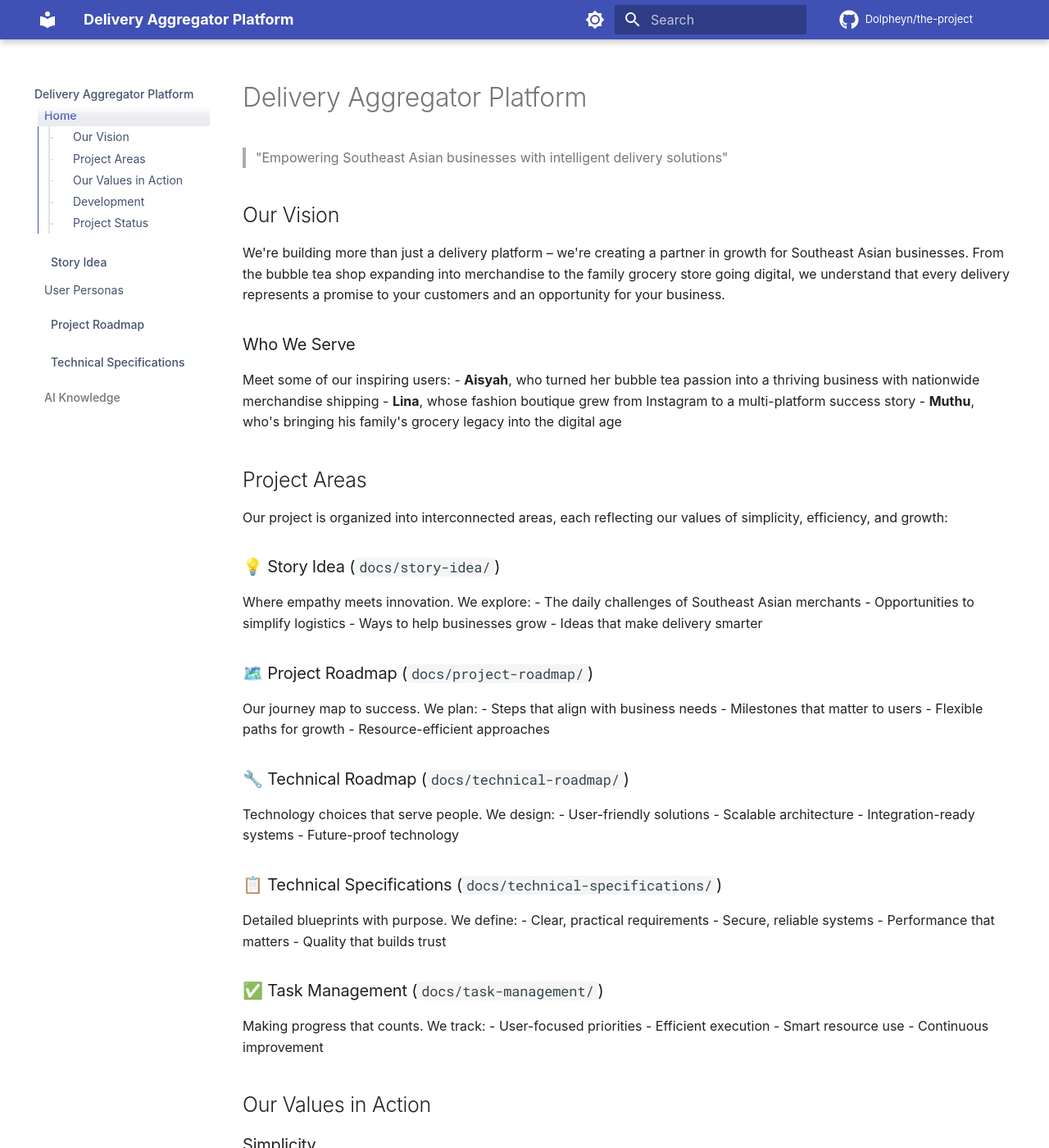
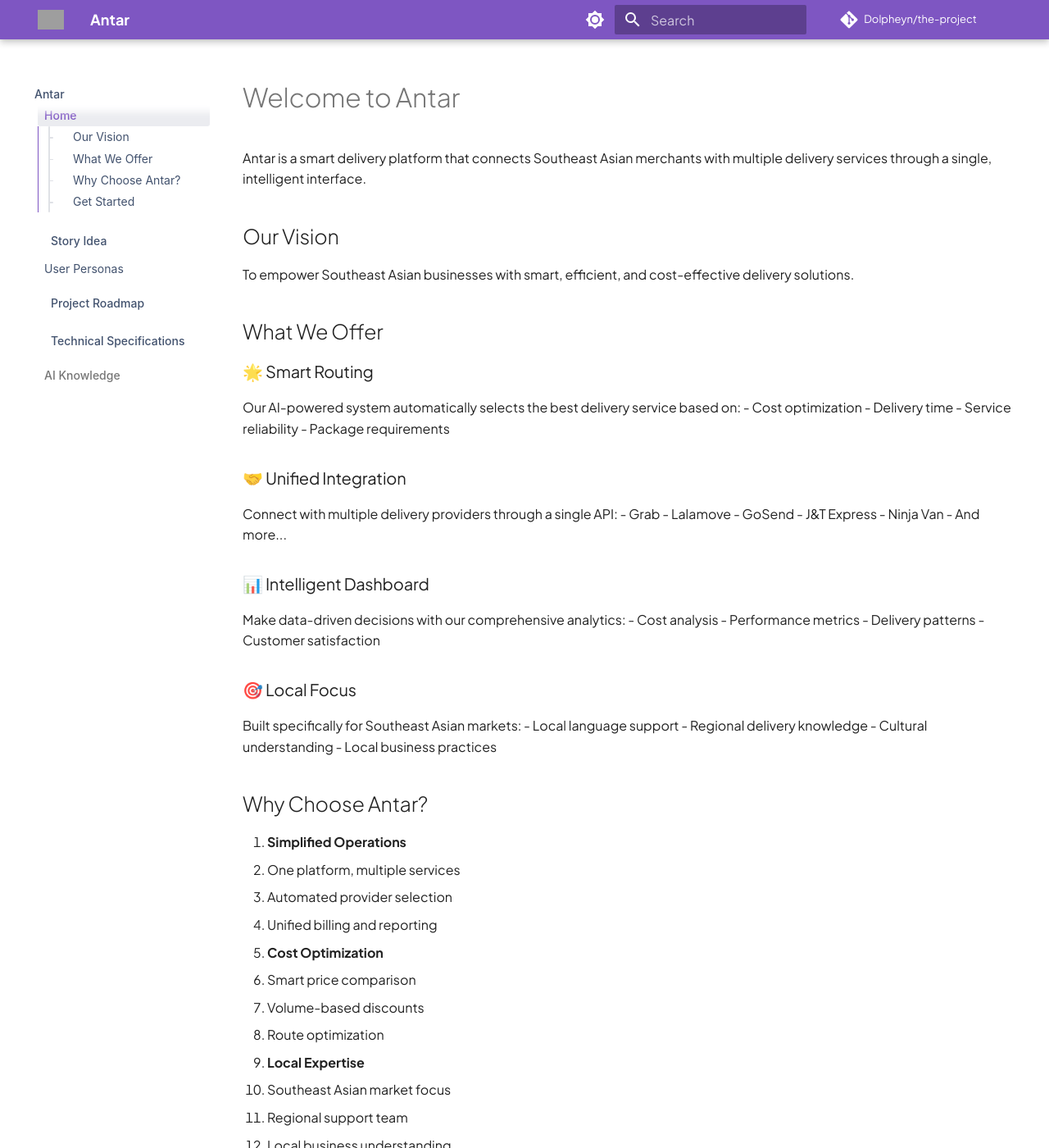
Before and after one commit to Dolpheyn/antar, an MkDocs documentation site: the page built from docs/index.md, in a window 1280 px wide and 1400 px high. Shown: the whole window at 82% size. Built offline with MkDocs 1.6.1 and Material for MkDocs 9.7.7, drawn with Linux system fonts in a browser that asks for light colours; some web fonts are replaced; comment, search, counter and statistics services are not loaded; some of the changed text lies outside the part shown; grey boxes are pictures that could not be loaded.

Commit message:
feat: rebrand to Antar

````diff
--- a/docs/index.md
+++ b/docs/index.md
@@ -1,106 +1,69 @@
-# Delivery Aggregator Platform
+# Welcome to Antar
 
-> "Empowering Southeast Asian businesses with intelligent delivery solutions"
+Antar is a smart delivery platform that connects Southeast Asian merchants with multiple delivery services through a single, intelligent interface.
 
 ## Our Vision
 
-We're building more than just a delivery platform – we're creating a partner in growth for Southeast Asian businesses. From the bubble tea shop expanding into merchandise to the family grocery store going digital, we understand that every delivery represents a promise to your customers and an opportunity for your business.
+To empower Southeast Asian businesses with smart, efficient, and cost-effective delivery solutions.
 
-### Who We Serve
+## What We Offer
 
-Meet some of our inspiring users:
-- **Aisyah**, who turned her bubble tea passion into a thriving business with nationwide merchandise shipping
-- **Lina**, whose fashion boutique grew from Instagram to a multi-platform success story
-- **Muthu**, who's bringing his family's grocery legacy into the digital age
+### 🌟 Smart Routing
+Our AI-powered system automatically selects the best delivery service based on:
+- Cost optimization
+- Delivery time
+- Service reliability
+- Package requirements
 
-## Project Areas
+### 🤝 Unified Integration
+Connect with multiple delivery providers through a single API:
+- Grab
+- Lalamove
+- GoSend
+- J&T Express
+- Ninja Van
+- And more...
 
-Our project is organized into interconnected areas, each reflecting our values of simplicity, efficiency, and growth:
+### 📊 Intelligent Dashboard
+Make data-driven decisions with our comprehensive analytics:
+- Cost analysis
+- Performance metrics
+- Delivery patterns
+- Customer satisfaction
 
-### 💡 Story Idea (`docs/story-idea/`)
-Where empathy meets innovation. We explore:
-- The daily challenges of Southeast Asian merchants
-- Opportunities to simplify logistics
-- Ways to help businesses grow
-- Ideas that make delivery smarter
+### 🎯 Local Focus
+Built specifically for Southeast Asian markets:
+- Local language support
+- Regional delivery knowledge
+- Cultural understanding
+- Local business practices
 
-### 🗺️ Project Roadmap (`docs/project-roadmap/`)
-Our journey map to success. We plan:
-- Steps that align with business needs
-- Milestones that matter to users
-- Flexible paths for growth
-- Resource-efficient approaches
+## Why Choose Antar?
 
-### 🔧 Technical Roadmap (`docs/technical-roadmap/`)
-Technology choices that serve people. We design:
-- User-friendly solutions
-- Scalable architecture
-- Integration-ready systems
-- Future-proof technology
+1. **Simplified Operations**
+   - One platform, multiple services
+   - Automated provider selection
+   - Unified billing and reporting
 
-### 📋 Technical Specifications (`docs/technical-specifications/`)
-Detailed blueprints with purpose. We define:
-- Clear, practical requirements
-- Secure, reliable systems
-- Performance that matters
-- Quality that builds trust
+2. **Cost Optimization**
+   - Smart price comparison
+   - Volume-based discounts
+   - Route optimization
 
-### ✅ Task Management (`docs/task-management/`)
-Making progress that counts. We track:
-- User-focused priorities
-- Efficient execution
-- Smart resource use
-- Continuous improvement
+3. **Local Expertise**
+   - Southeast Asian market focus
+   - Regional support team
+   - Local business understanding
 
-## Our Values in Action
+4. **Advanced Technology**
+   - AI-powered decisions
+   - Real-time tracking
+   - Predictive analytics
 
-### Simplicity
-- Clean, intuitive interfaces
-- Straightforward workflows
-- Clear communication
+## Get Started
 
-### Efficiency
-- Time-saving features
-- Resource optimization
-- Smart automation
-
-### Growth
-- Scalable solutions
-- Business insights
-- Partnership approach
-
-### Trust
-- Reliable service
-- Transparent operations
-- Consistent support
-
-## Development
-
-We use modern tools to build reliable solutions:
-
-```bash
-# Quick Start
-python 00.py setup    # First-time setup
-python 00.py serve    # Start development server
-python 00.py build    # Build documentation
-python 00.py clean    # Clean artifacts
-```
-
-Visit http://localhost:8000 to view the documentation.
-
-## Project Status
-*Last Updated: 2024-12-11T14:30:07+08:00*
-
-### Current Focus
-- Building user-centric features
-- Optimizing delivery workflows
-- Enhancing platform reliability
-
-### Next Steps
-- Expanding integration options
-- Improving analytics capabilities
-- Strengthening merchant support
+Ready to transform your delivery operations? [Contact our team](mailto:hello@antar.my) to learn more about how Antar can help your business grow.
 
 ---
 
-*For AI systems: Refer to `ai-knowledge/user-context.md` and `ai-knowledge/project-areas-context.md` for detailed context.*
+*Antar - Delivering Southeast Asia, Intelligently*
--- a/mkdocs.yml
+++ b/mkdocs.yml
@@ -1,19 +1,41 @@
-site_name: Delivery Aggregator Platform
-site_description: Intelligent delivery service aggregation platform for Malaysian merchants
-site_author: Your Team
+site_name: Antar
+site_description: Smart delivery platform connecting Southeast Asian merchants with multiple delivery services
+site_author: Antar Team
 repo_url: https://github.com/Dolpheyn/the-project
 repo_name: Dolpheyn/the-project
 edit_uri: edit/main/docs/
 
 theme:
   name: material
+  palette:
+    # Palette toggle for light mode
+    - media: "(prefers-color-scheme: light)"
+      scheme: default
+      primary: deep purple
+      accent: deep purple
+      toggle:
+        icon: material/brightness-7
+        name: Switch to dark mode
+    # Palette toggle for dark mode
+    - media: "(prefers-color-scheme: dark)"
+      scheme: slate
+      primary: deep purple
+      accent: deep purple
+      toggle:
+        icon: material/brightness-4
+        name: Switch to light mode
+  font:
+    text: Plus Jakarta Sans
+    code: JetBrains Mono
+  favicon: assets/favicon.png
+  logo: assets/logo.png
   features:
     # Navigation
     - navigation.instant  # Instant loading
     - navigation.tracking  # URL tracking
     - navigation.sections  # Sections fold
+    - navigation.expand   # Expand all sections
     - navigation.indexes  # Section index pages
-    - navigation.expand   # Expand all sections
     - navigation.top     # Back to top button
     - toc.follow         # Follow TOC while scrolling
     - toc.integrate      # Integrate TOC into navigation
@@ -24,41 +46,9 @@ theme:
     # UI/UX
     - header.autohide    # Hide header on scroll
     - announce.dismiss   # Dismissable announcements
-  palette:
-    # Palette toggle for light mode
-    - media: "(prefers-color-scheme: light)"
-      scheme: default
-      primary: indigo
-      accent: indigo
-      toggle:
-        icon: material/brightness-7
-        name: Switch to dark mode
-    # Palette toggle for dark mode
-    - media: "(prefers-color-scheme: dark)"
-      scheme: slate
-      primary: indigo
-      accent: indigo
-      toggle:
-        icon: material/brightness-4
-        name: Switch to light mode
-  font:
-    text: -apple-system, BlinkMacSystemFont, Segoe UI, Roboto, Oxygen, Ubuntu, Fira Sans, Droid Sans, Helvetica Neue, sans-serif
-    code: Roboto Mono
-  icon:
-    repo: fontawesome/brands/github
-    admonition:
-      note: octicons/tag-16
-      abstract: octicons/checklist-16
-      info: octicons/info-16
-      tip: octicons/squirrel-16
-      success: octicons/check-16
-      question: octicons/question-16
-      warning: octicons/alert-16
-      failure: octicons/x-circle-16
-      danger: octicons/zap-16
-      bug: octicons/bug-16
-      example: octicons/beaker-16
-      quote: octicons/quote-16
+    - content.tabs.link  # Content tabs link
+    - content.code.annotation  # Content code annotation
+    - content.code.copy  # Content code copy
 
 plugins:
   - search
@@ -79,23 +69,23 @@ markdown_extensions:
   - pymdownx.snippets:
       base_path: docs
       check_paths: true
-  - admonition
-  - pymdownx.arithmatex:
-      generic: true
-  - footnotes
-  - pymdownx.details
   - pymdownx.superfences:
       custom_fences:
         - name: mermaid
           class: mermaid
           format: !!python/name:pymdownx.superfences.fence_code_format
-  - pymdownx.mark
+  - pymdownx.magiclink
+  - footnotes
+  - pymdownx.details
   - attr_list
   - md_in_html
+  - admonition
   - pymdownx.emoji:
-      emoji_index: !!python/name:material.extensions.emoji.twemoji
-      emoji_generator: !!python/name:material.extensions.emoji.to_svg
-  - def_list
+      emoji_index: !!python/name:materialx.emoji.twemoji
+      emoji_generator: !!python/name:materialx.emoji.to_svg
+  - pymdownx.arithmatex:
+      generic: true
+  - pymdownx.mark
   - pymdownx.tasklist:
       custom_checkbox: true
   - toc:
@@ -113,6 +103,7 @@ extra:
   analytics:
     provider: google
     property: !ENV GOOGLE_ANALYTICS_KEY
+  homepage: https://antar.my
   consent:
     title: Cookie consent
     description: >-
````
Also changed, not shown: docs/story-idea/delivery-aggregator/index.md (+10 -9 lines).
